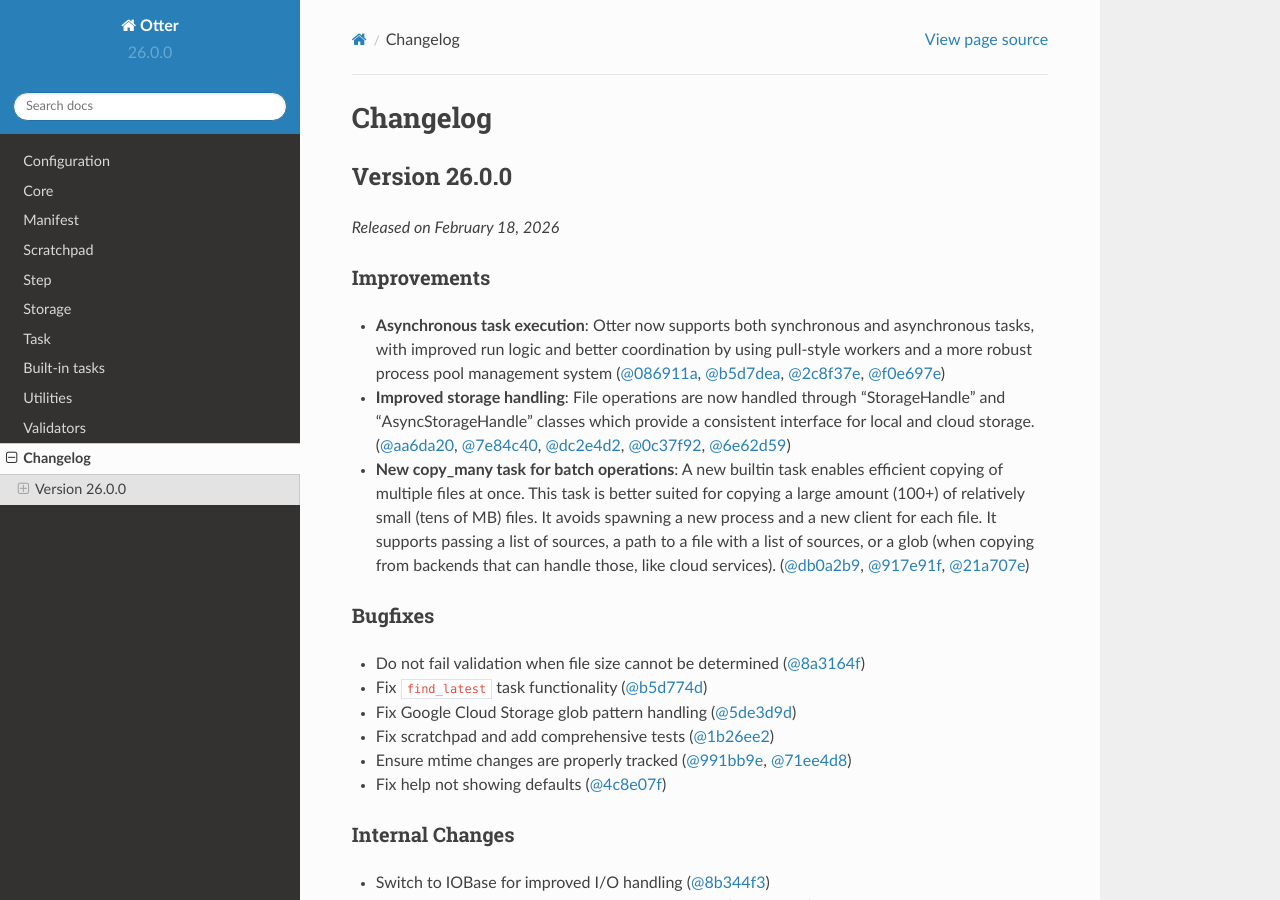
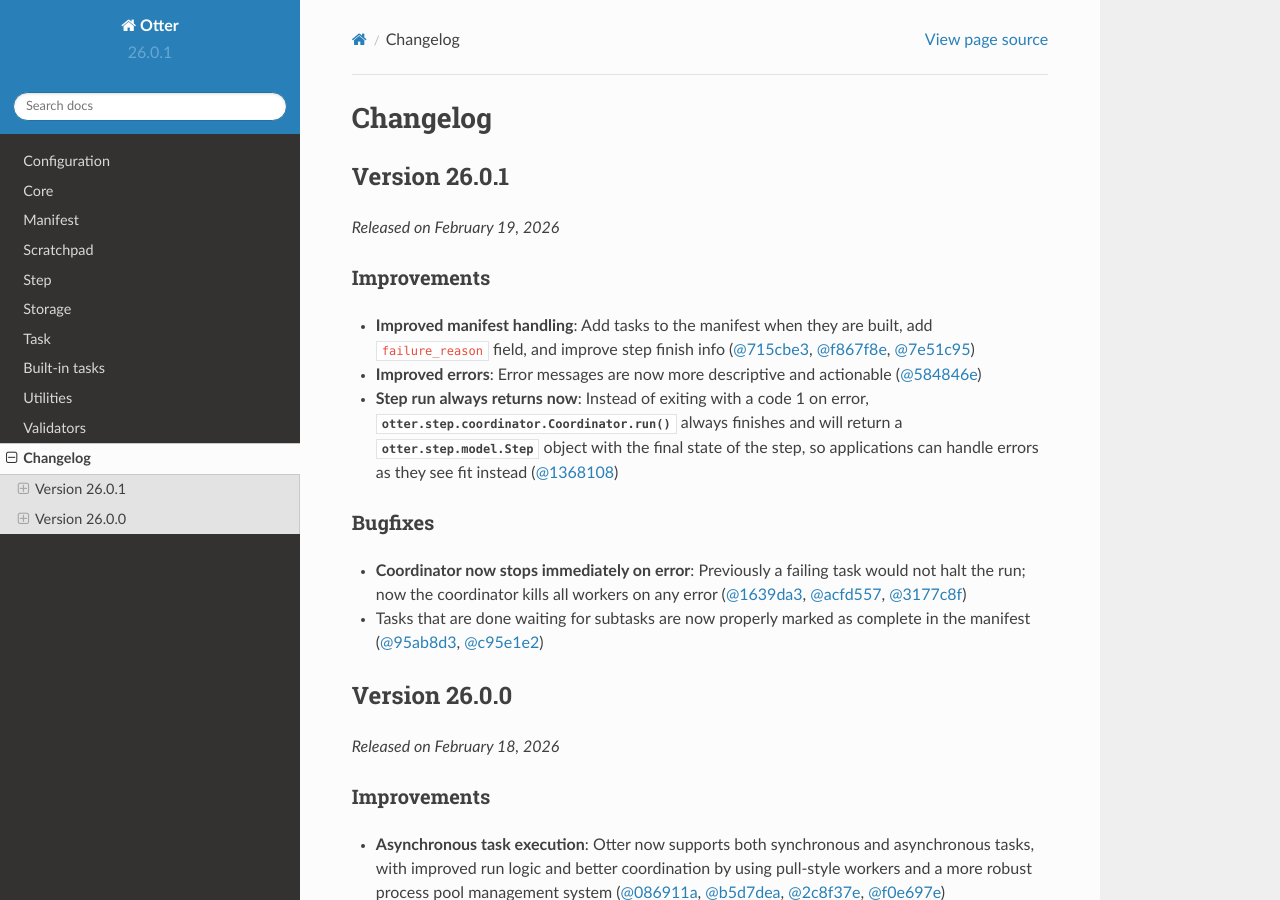
Before and after one commit to opentargets/otter, a Sphinx documentation site: the page built from docs/source/CHANGES.rst, in a window 1280 px wide and 900 px high. Built offline with Sphinx 7.4.7 and the Read the Docs theme 3.1.0, drawn with Linux system fonts in a browser that asks for light colours.

Commit message:
bump version

```diff
--- a/docs/source/CHANGES.rst
+++ b/docs/source/CHANGES.rst
@@ -1,5 +1,33 @@
 Changelog
 =========
+
+
+Version 26.0.1
+--------------
+
+*Released on February 19, 2026*
+
+Improvements
+^^^^^^^^^^^^
+
+- **Improved manifest handling**: Add tasks to the manifest when they are built, add
+  ``failure_reason`` field, and improve step finish info (:commit:`715cbe3`,
+  :commit:`f867f8e`, :commit:`7e51c95`)
+- **Improved errors**: Error messages are now more descriptive and actionable
+  (:commit:`584846e`)
+- **Step run always returns now**: Instead of exiting with a code 1 on error,
+  :py:meth:`otter.step.coordinator.Coordinator.run` always finishes and will return a
+  :py:class:`otter.step.model.Step` object with the final state of the step, so
+  applications can handle errors as they see fit instead (:commit:`1368108`)
+
+Bugfixes
+^^^^^^^^
+
+- **Coordinator now stops immediately on error**: Previously a failing task would not
+  halt the run; now the coordinator kills all workers on any error (:commit:`1639da3`,
+  :commit:`acfd557`, :commit:`3177c8f`)
+- Tasks that are done waiting for subtasks are now properly marked as complete in the
+  manifest (:commit:`95ab8d3`, :commit:`c95e1e2`)
 
 
 Version 26.0.0
--- a/pyproject.toml
+++ b/pyproject.toml
@@ -1,13 +1,13 @@
 [project]
 name = "opentargets-otter"
-version = "26.0.0"
+version = "26.0.1"
 description = "Open Targets Task ExcutoR"
 readme = "README.md"
 requires-python = ">=3.11"
 authors = [{ name = "Open Targets Core Team", email = "devs@opentargets.org" }]
 license = { text = "Apache-2.0" }
 dependencies = [
-  "filelock==3.24.2",
+  "filelock==3.24.3",
   "gcloud-aio-storage==9.6.1",
   "google-cloud-storage==3.9.0",
   "httpx==0.28.1",
```
Also changed, not shown: config.yaml (+17 -12 lines), 1 other file.
